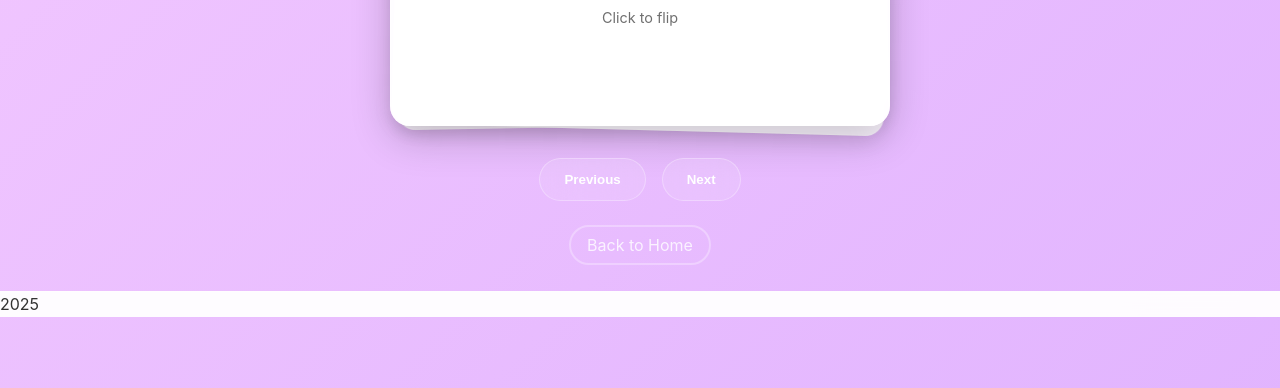
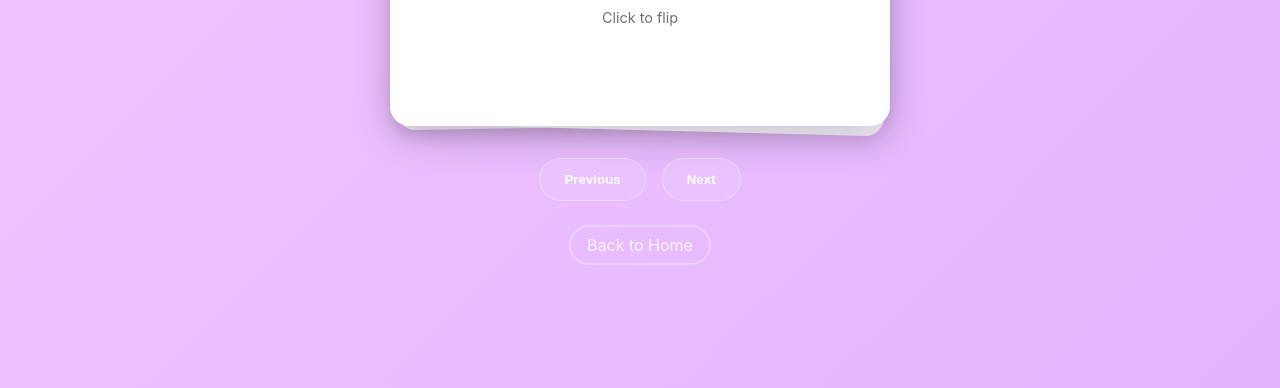
Before and after one commit to SheWiresWords/magicflashcards, a plain HTML site: page magcards.html in a window 1280 px wide. Shown: the part 412-800 px from the top of the page. Drawn offline with Linux system fonts and the light colour scheme.

Commit message:
Update magcards.html

```diff
--- a/magcards.html
+++ b/magcards.html
@@ -50,10 +50,5 @@
         </div>
     </main>
 
-    <footer class="modern-footer">
-        <div class="footer-content">
-            <p> 2025 </p>
-        </div>
-    </footer>
 </body>
 </html>
```
